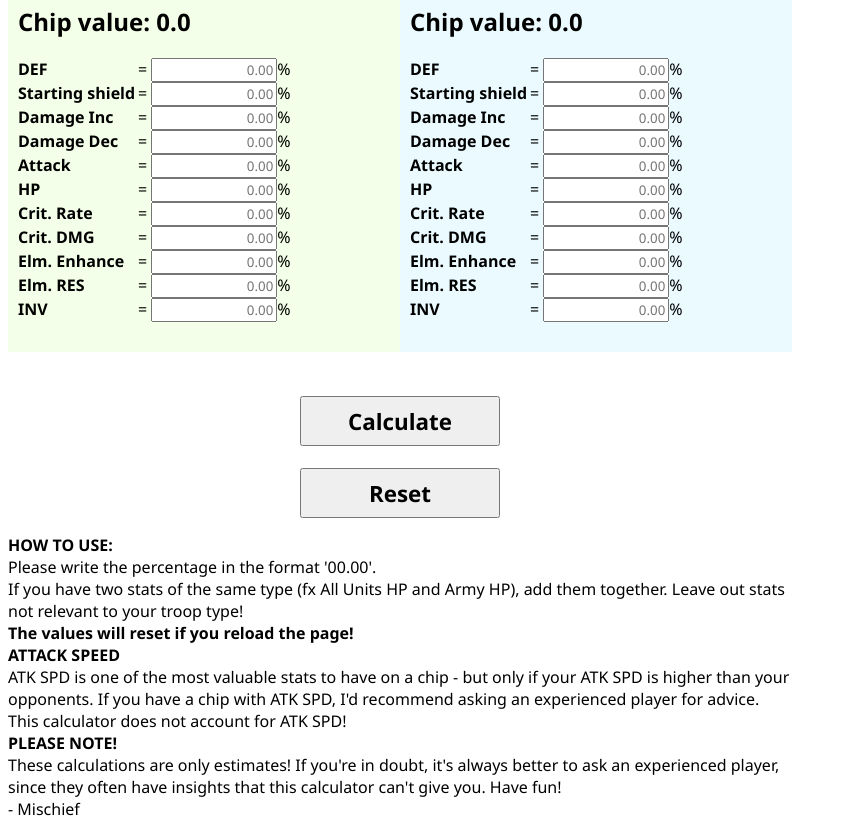
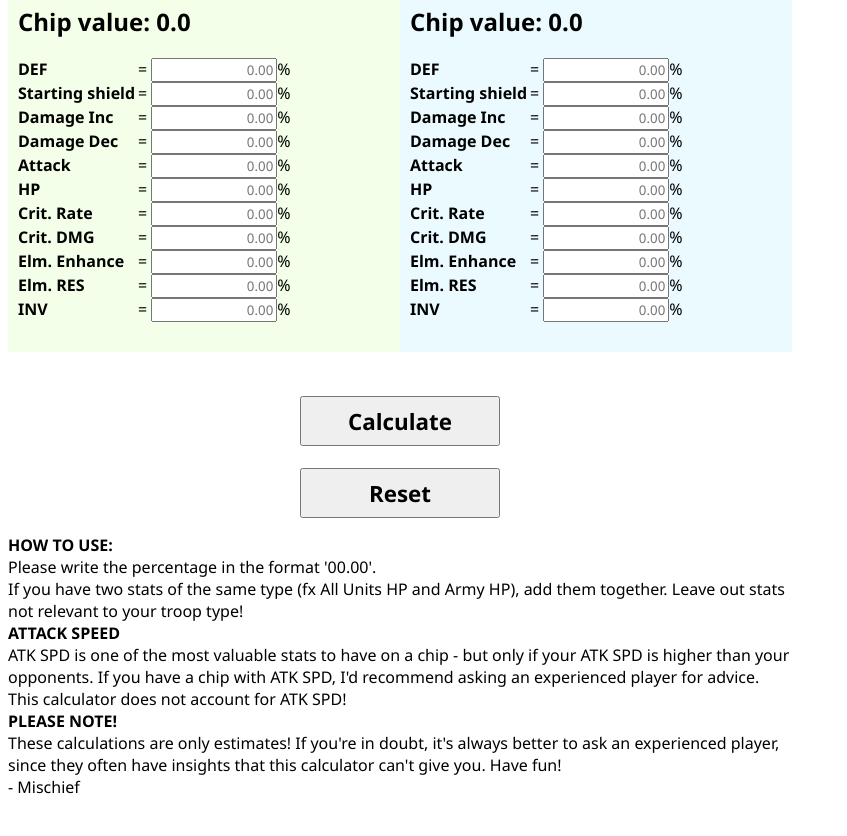
Before and after one commit to Alexilys/Alexilys.github.io, a plain HTML site: page index.html in a window 1280 px wide. Shown: the part 250-1086 px from the top of the page, without its empty margins (0-847 px from the left). After the commit the page ends 1064 px from the top, so only its background shows below. Drawn offline with nearby package versions, Linux system fonts and the light colour scheme.

Commit message:
Update index.html

```diff
--- a/index.html
+++ b/index.html
@@ -51,7 +51,6 @@
 	<span class="highlight">HOW TO USE:</span><br>
 	Please write the percentage in the format '00.00'. <br>
 	If you have two stats of the same type (fx All Units HP and Army HP), add them together. Leave out stats not relevant to your troop type! <br>
-	<span class="highlight">The values will reset if you reload the page!</span> <br>
 
 	<span class="highlight">ATTACK SPEED</span><br>
 	ATK SPD is one of the most valuable stats to have on a chip - but only if your ATK SPD is higher than your opponents. If you have a chip with ATK SPD, I'd recommend asking an experienced player for advice. This calculator does not account for ATK SPD! <br>
```
